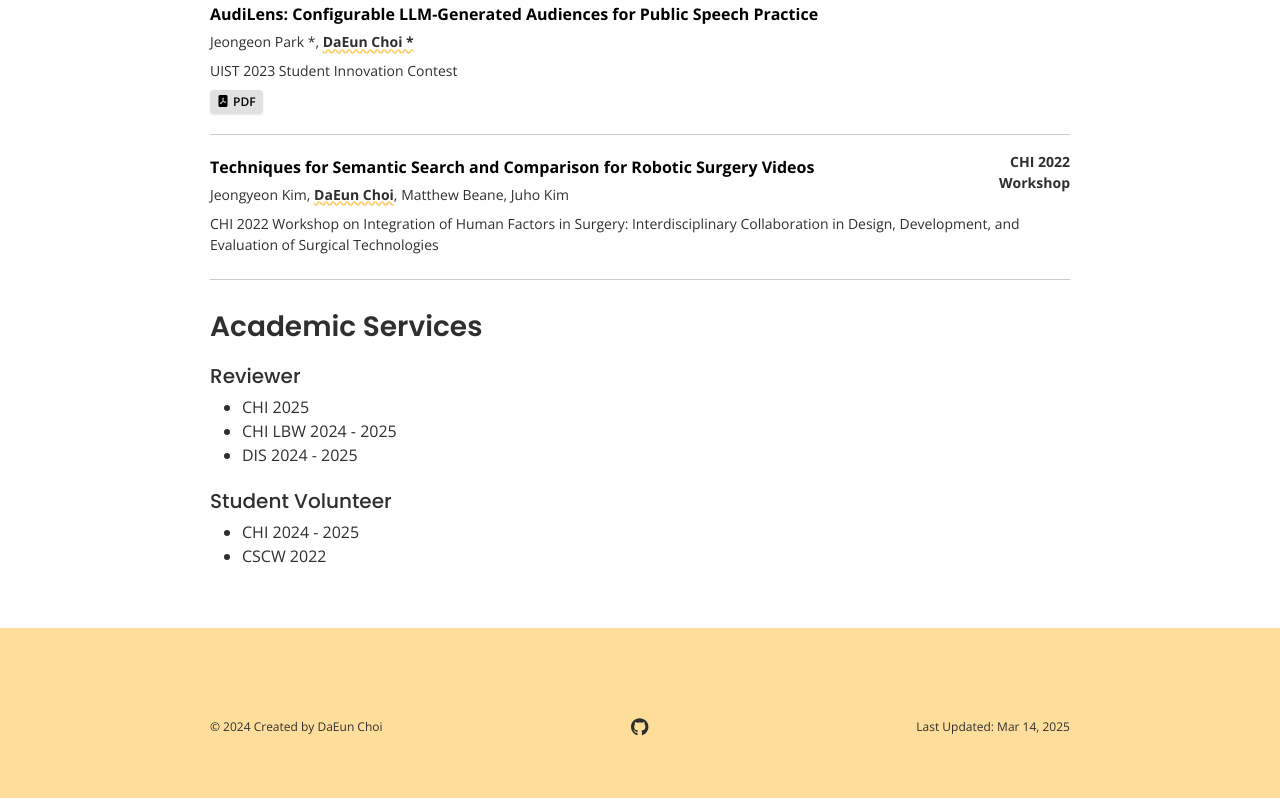
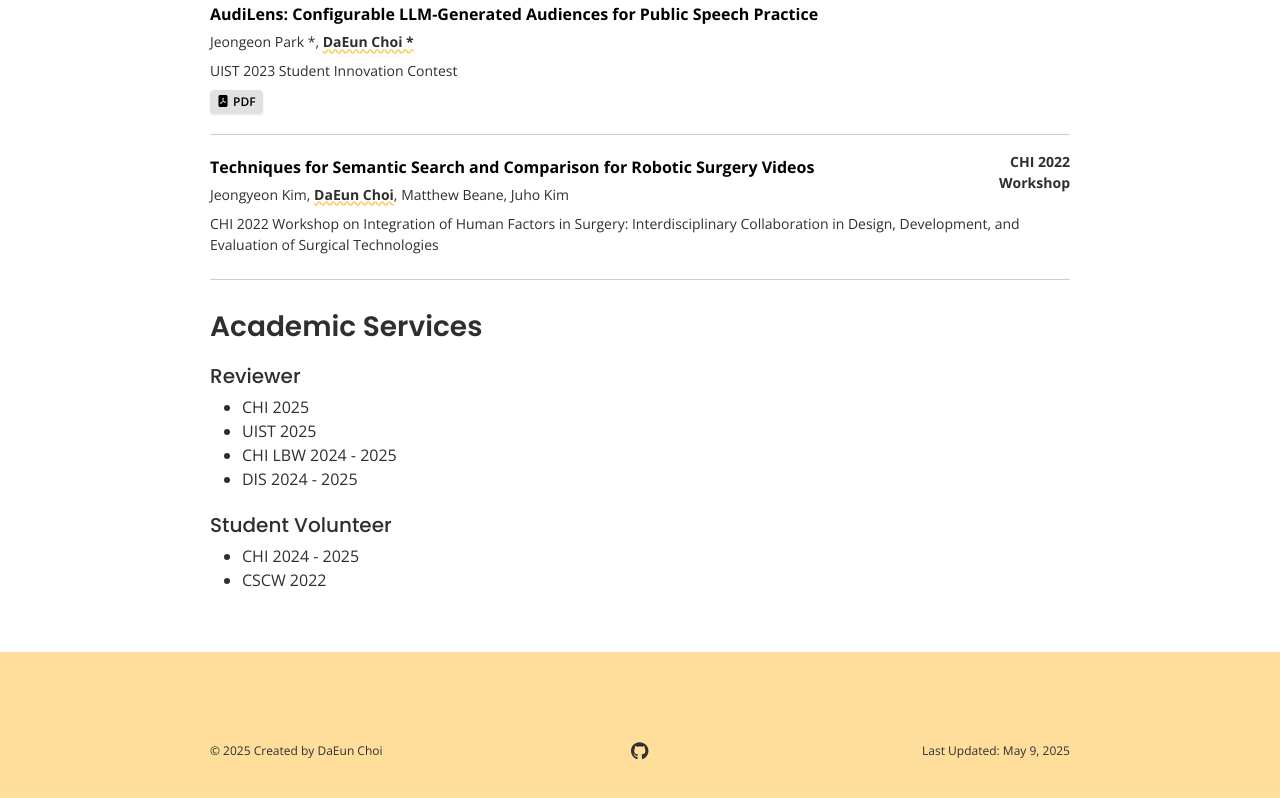
Before and after one commit to CheddarChoi/cheddarchoi.github.io, a React (Create React App) app: page / in a window 1280 px wide. Shown: the part 2006-2804 px from the top of the page. Built offline with nearby package versions, Linux system fonts and the light colour scheme; some icons are missing.

Commit message:
Update footer, add UIST 2025 to services, update poster status

```diff
--- a/src/components/footer.js
+++ b/src/components/footer.js
@@ -9,7 +9,7 @@ const Footer = (props) => {
       <div className="custom-container footer-content">
         <div className="row align-items-center pb-3" style={{ fontSize: "0.75rem" }}>
           <div className="col-4 text-start">
-            <div>© 2024 Created by DaEun Choi</div>
+            <div>© 2025 Created by DaEun Choi</div>
           </div>
           <div className="col-4 text-center">
             <a
@@ -22,7 +22,7 @@ const Footer = (props) => {
             </a>
           </div>
           <div className="col-4 text-end">
-            <div>Last Updated: Mar 14, 2025</div>
+            <div>Last Updated: May 9, 2025</div>
           </div>
         </div>
       </div>
--- a/src/data/posters.json
+++ b/src/data/posters.json
@@ -1,7 +1,7 @@
 [
   {
     "title": "Expandora: Broadening Design Exploration with Text-to-Image Model",
-    "url": "",
+    "url": "https://dl.acm.org/doi/10.1145/3706599.3720189",
     "conference": "CHI 2025 LBW",
     "workshop": "CHI 2025 Late-Breaking Work",
     "authors": [
@@ -10,7 +10,7 @@
       { "name": "Hyunjoon Jung", "url": "https://www.linkedin.com/in/hyunvincero/" },
       { "name": "Juho Kim", "url": "https://juhokim.com/" }
     ],
-    "toappear": true,
+    "toappear": false,
     "arxiv": "https://arxiv.org/abs/2503.00791"
   },
   {
--- a/src/sections/services.js
+++ b/src/sections/services.js
@@ -7,6 +7,7 @@ function Services() {
           <h4>Reviewer</h4>
           <ul>
             <li>CHI 2025</li>
+            <li>UIST 2025</li>
             <li>CHI LBW 2024 - 2025</li>
             <li>DIS 2024 - 2025</li>
           </ul>
```
Also changed, not shown: 1 other file (tests, documents, lock files or other folders).
